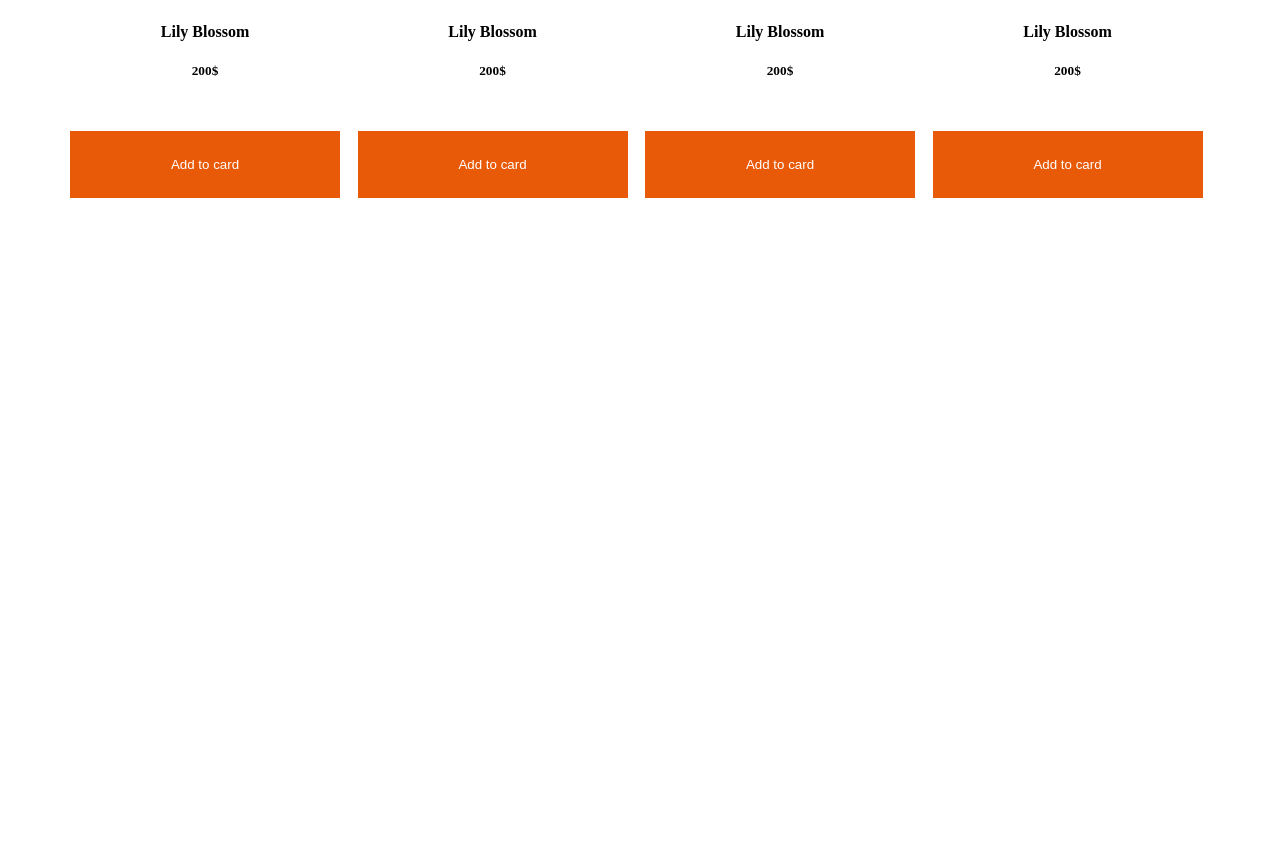
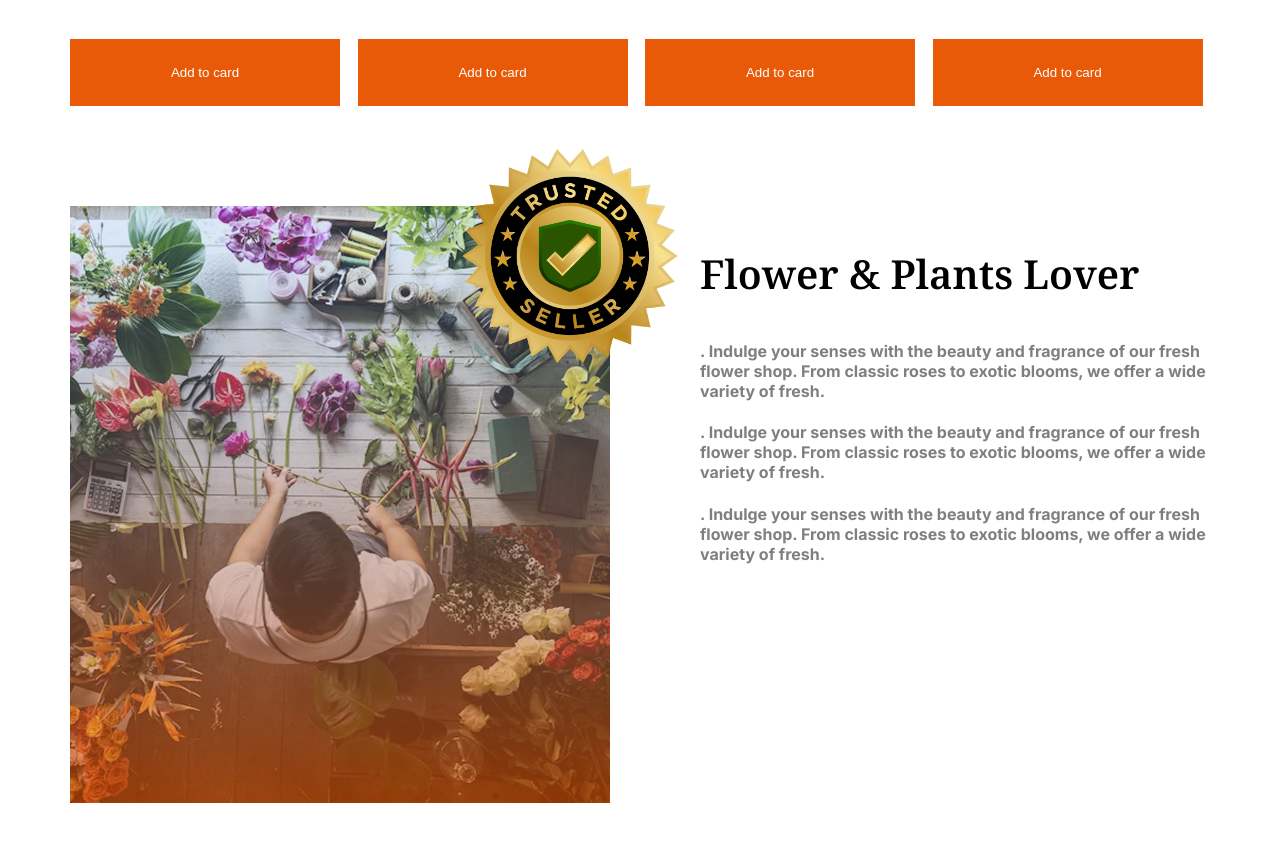
Before and after one commit to Ashiqweb123/flower-shop-site, a plain HTML site: page index.html in a window 1280 px wide. Shown: the part 1711-2552 px from the top of the page. Before the commit the page ends 2009 px from the top, so only its background shows below. Drawn offline with Linux system fonts and the light colour scheme.

Commit message:
lover-plant-add

```diff
--- a/index.html
+++ b/index.html
@@ -33,7 +33,6 @@
   </head>
   <body>
     <header>
-      <section class="nav">
       <div class="nav-bar">
         <div class="logo">
           <img src="./assets/logo.png" alt="" />
@@ -73,7 +72,6 @@
         </div>
       </div>
       <!-- banner-part -->
-      </section>
     </header>
     <main>
       <section>
@@ -146,6 +144,45 @@
           </div>
         </div>
       </section>
+
+      <section>
+        <div class="flower-lover">
+          <div class="image">
+            <img class="badge-img" src="./assets/trusted-badge.png" alt="" />
+
+            <img class="flower-store" src="./assets/flower-store.png" alt="" />
+          </div>
+          <div class="flower-lover-content">
+            <h3 class="flower-lover-title noto-serif-font">
+              Flower & Plants Lover
+            </h3>
+            <div class="list-lover">
+
+                  <h4 class="lover-desc inter-font">
+                   . Indulge your senses with the beauty and fragrance of our
+                    fresh flower shop. From classic roses to exotic blooms, we
+                    offer a wide variety of fresh.
+                  </h4>
+
+
+                  <h4 class="lover-desc inter-font">
+                   . Indulge your senses with the beauty and fragrance of our
+                    fresh flower shop. From classic roses to exotic blooms, we
+                    offer a wide variety of fresh.
+                  </h4>
+
+
+                  <h4 class="lover-desc inter-font">
+                   . Indulge your senses with the beauty and fragrance of our
+                    fresh flower shop. From classic roses to exotic blooms, we
+                    offer a wide variety of fresh.
+                  </h4>
+
+              </ul>
+            </div>
+          </div>
+        </div>
+      </section>
     </main>
 
     <footer></footer>
--- a/styles/style.css
+++ b/styles/style.css
@@ -106,6 +106,37 @@ section {
 .card-sub-title {
   text-align: center;
 }
+/* ------flower-lover------- */
+.flower-lover {
+  display: flex;
+  justify-content: center;
+
+  gap: 40px;
+}
+.image {
+  width: 50%;
+}
+.image {
+  position: relative;
+}
+.image .badge-img {
+  width: 300px;
+  position: absolute;
+  top: -100px;
+  left: 350px;
+}
+.flower-lover-content {
+  margin-left: 50px;
+}
+.flower-lover-title {
+  font-size: 40px;
+  font-weight: 600;
+
+  text-align: left;
+}
+.lover-desc {
+  color: #00000080;
+}
 /* -------media query-css------- */
 /* nav-bar-media -query */
 @media screen and (max-width: 576px) {
@@ -114,6 +145,9 @@ section {
 
     width: 100%;
   }
+  .flower-lover {
+    flex-direction: column;
+  }
   .banner-img img {
     width: 100%;
   }
@@ -121,7 +155,7 @@ section {
     margin-left: 0;
   }
   .logo img {
-    width: 100%;
+    width: 60%;
   }
   .banner-title {
     font-size: 20px;
@@ -162,6 +196,11 @@ section {
     padding: 10px 15px;
   }
   /* card-css */
+  .image .badge-img {
+    display: none;
+  }
+  .image .flower-store {
+    width: 100%;
+  }
 }
-
 /* -------media query-css------- */
```
Lines whose indentation alone changed are shown as unchanged.
